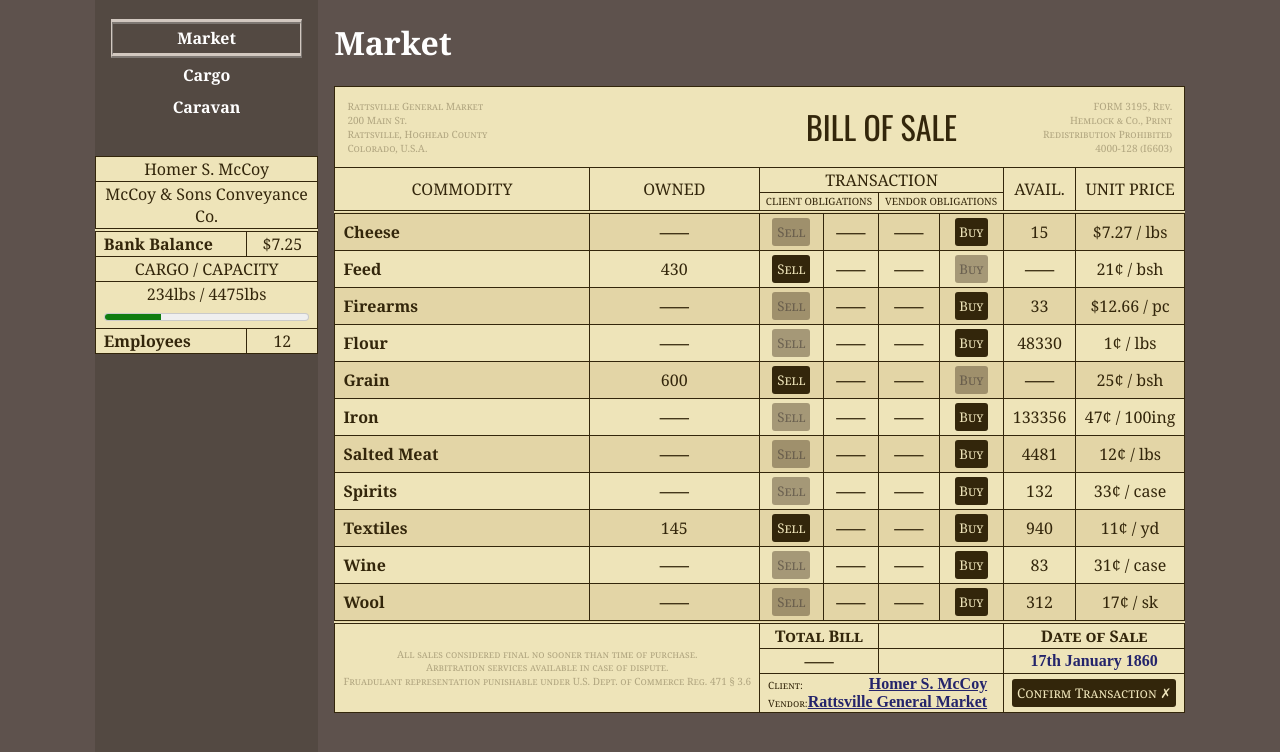
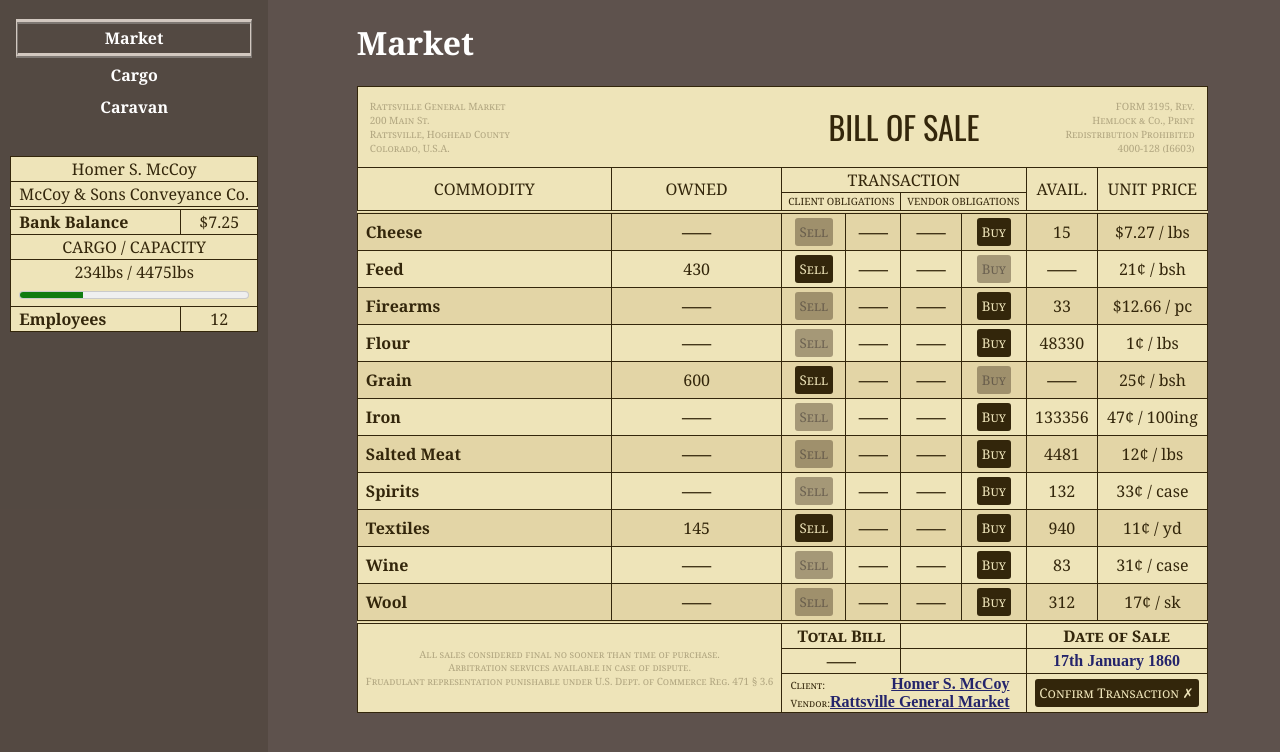
Before and after one commit to eignnx/the-silt-road, a React (Create React App) app: page /game/market in a window 1280 px wide. Shown: the top 752 px of the page. Built offline with nearby package versions, Linux system fonts and the light colour scheme; a web font is replaced by a local one.

Commit message:
stick sidebar to side of screen always, center main view

```diff
--- a/src/routes/Dashboard.tsx
+++ b/src/routes/Dashboard.tsx
@@ -73,7 +73,9 @@ export default function Dashboard() {
                 </section>
             </aside>
             <main className='dashboard-outlet'>
-                <Outlet />
+                <div>
+                    <Outlet />
+                </div>
             </main>
         </div>
     );
--- a/src/styles/Dashboard.css
+++ b/src/styles/Dashboard.css
@@ -1,5 +1,5 @@
 .dashboard-wrapper {
-    --sidebar-width: 25ch;
+    --sidebar-width: 30ch;
 
     display: grid;
     grid-template-columns: var(--sidebar-width) auto;
@@ -24,6 +24,8 @@ aside.dashboard-sidebar {
 
 main.dashboard-outlet {
     grid-area: outlet;
+    display: flex;
+    justify-content: center;
 }
 
 nav {
--- a/src/styles/index.css
+++ b/src/styles/index.css
@@ -52,9 +52,6 @@ body {
   margin: 0;
   -webkit-font-smoothing: antialiased;
   -moz-osx-font-smoothing: grayscale;
-
-  display: flex;
-  justify-content: center;
 }
 
 form>* {
```
